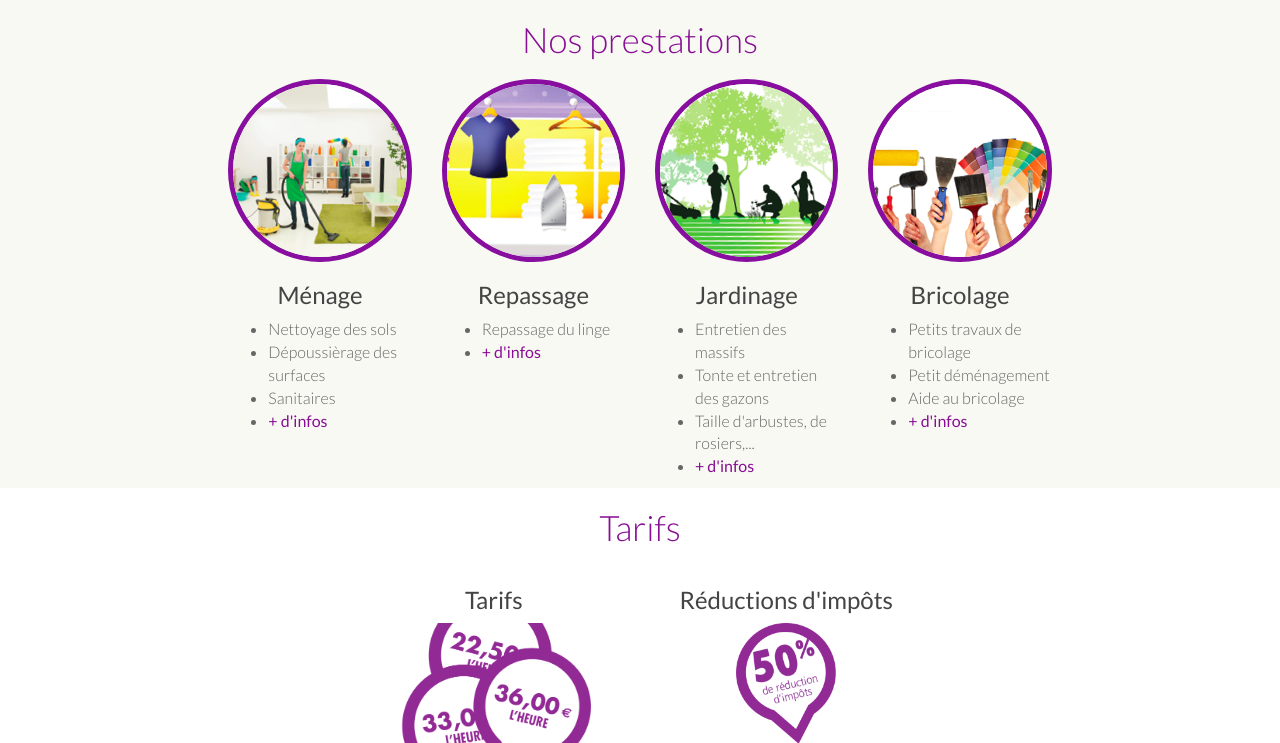
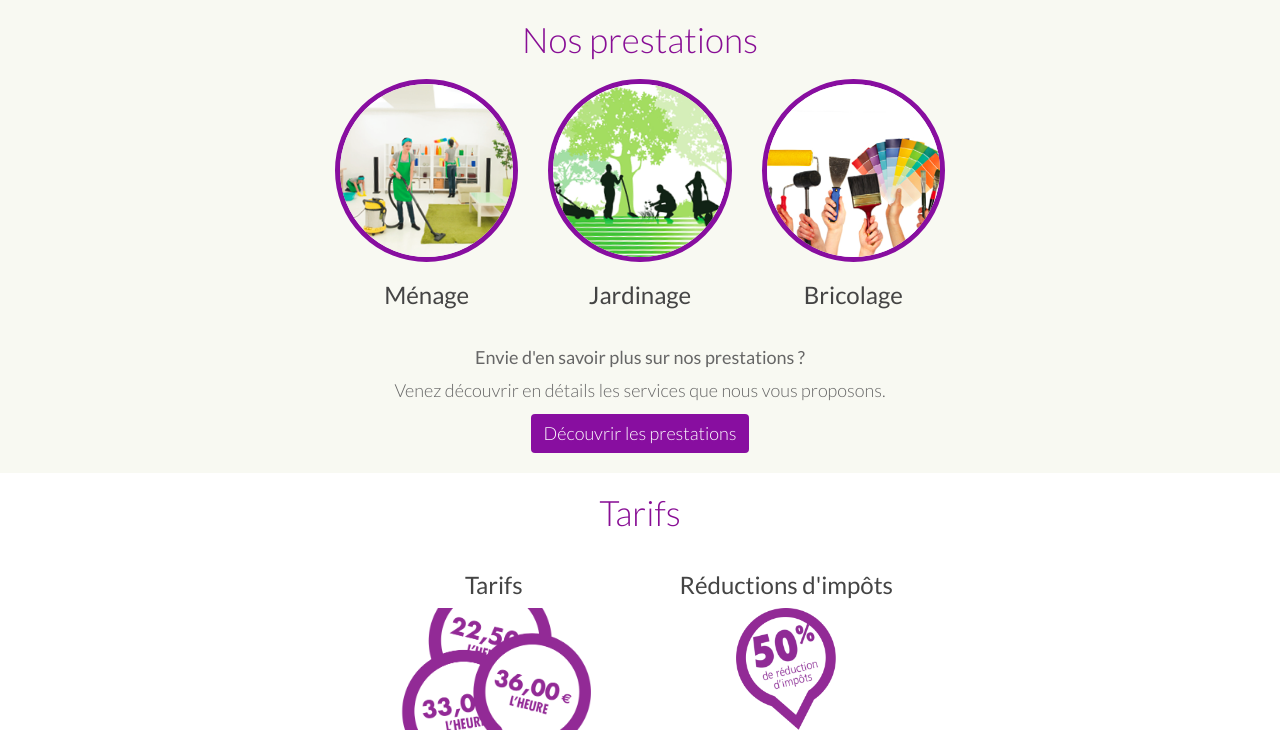
Before and after one commit to mickaelderaemy/avs, a PHP site: page / in a window 1280 px wide. Shown: the part 642-1385 px from the top of the page. Run offline with PHP 8.4, Linux system fonts and the light colour scheme; some web fonts are replaced.

Commit message:
Delete menage item and modifications of style in index

```diff
--- a/css/style.css
+++ b/css/style.css
@@ -166,6 +166,12 @@ a:hover {
 .business-content a:hover {
 	color: #DE6A10;
 	text-decoration: none;
+}
+
+.business-more {
+	text-align: center;
+	padding-top: 20px;
+	padding-bottom: 20px;
 }
 
 /* Homepage : Section Prices */
--- a/index.php
+++ b/index.php
@@ -31,51 +31,32 @@
 	</div>
 </div>
 
+<!-- Our business -->
 <div class="container-fluid business">
   <h2>Nos prestations</h2>
 	<div class="row">
-		<div class="business-content col-md-2 col-md-offset-2">
-      <img class="img-responsive img-business" src="images/business-menage.png">
+		<div class="business-content col-md-2 col-md-offset-3">
+      <a href="/prestations.php"><img class="img-responsive img-business" src="images/business-menage.png"></a>
       <h3>Ménage</h3>
-      <ul>
-        <li>Nettoyage des sols</li>
-        <li>Dépoussièrage des surfaces</li>
-        <li>Sanitaires</li>
-        <li><a href="http://avs-pro.fr/prestations.html">+ d'infos</a></li>
-      </ul>
     </div>
 
     <div class="business-content col-md-2">
-      <img class="img-responsive img-business" src="images/business-repassage.png">
-      <h3>Repassage</h3>
-      <ul>
-        <li>Repassage du linge</li>
-        <li><a href="http://avs-pro.fr/prestations.php">+ d'infos</a></li>
-      </ul>
+      <a href="/prestations.php"><img class="img-responsive img-business" src="images/business-jardinage.png"></a>
+      <h3>Jardinage</h3>
     </div>
 
     <div class="business-content col-md-2">
-      <img class="img-responsive img-business" src="images/business-jardinage.png">
-      <h3>Jardinage</h3>
-      <ul>
-        <li>Entretien des massifs</li>
-        <li>Tonte et entretien des gazons</li>
-        <li>Taille d'arbustes, de rosiers,...</li>
-        <li><a href="http://avs-pro.fr/prestations.php">+ d'infos</a></li>
-      </ul>
-    </div>
-
-    <div class="business-content col-md-2">
-      <img class="img-responsive img-business" src="images/business-bricolage.png">
+      <a href="/prestations.php"><img class="img-responsive img-business" src="images/business-bricolage.png"></a>
       <h3>Bricolage</h3>
-      <ul>
-        <li>Petits travaux de bricolage</li>
-        <li>Petit déménagement</li>
-        <li>Aide au bricolage</li>
-        <li><a href="http://avs-pro.fr/prestations.php">+ d'infos</a></li>
-      </ul>
     </div>
 	</div>
+  <div class="row business-more">
+    <div class="col-md-6 col-md-offset-3">
+      <h4>Envie d'en savoir plus sur nos prestations ?</h4>
+      <p>Venez découvrir en détails les services que nous vous proposons.</p>
+      <a class="btn btn-avs" href="/prestations.php">Découvrir les prestations</a>
+    </div>
+  </div>
 </div>
 
 <div class="container prices">
```
